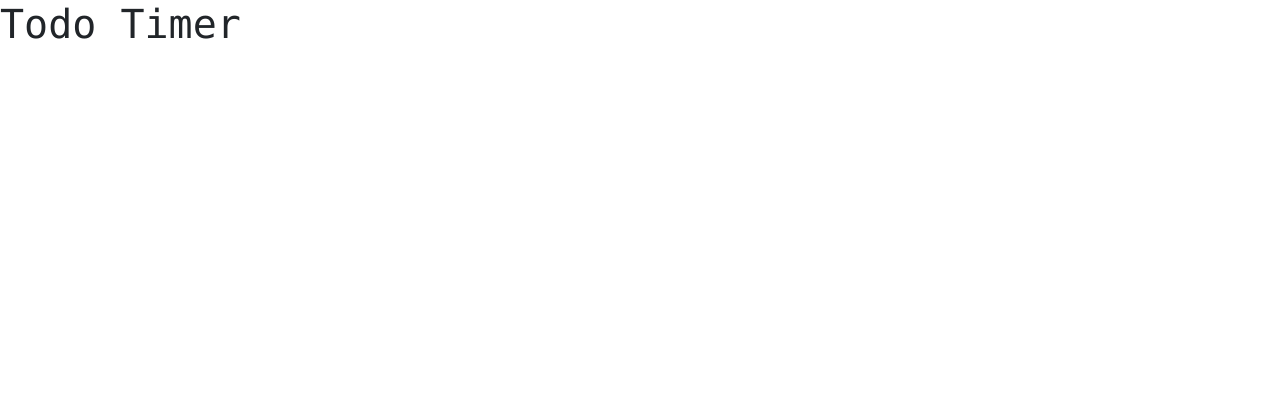
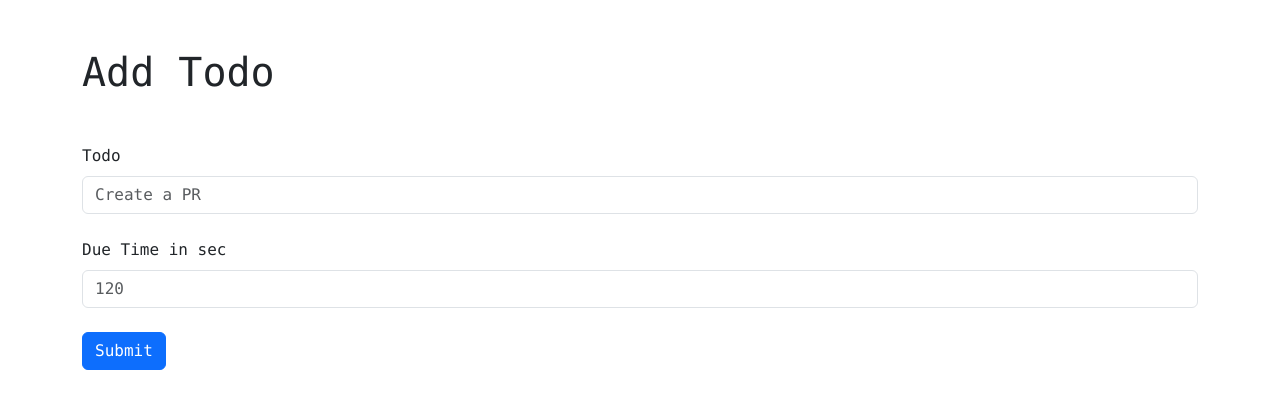
Before and after one commit to faiyazkhan024/sandbox, a React (Vite) app: page / in a window 1280 px wide. Shown: the top 408 px of the page. Built offline with nearby package versions, Linux system fonts and the light colour scheme.

Commit message:
Add AddTodo.tsx

```diff
--- a/index.html
+++ b/index.html
@@ -7,7 +7,7 @@
     <title>Todo Timer</title>
   </head>
   <body>
-    <div id="root"></div>
+    <div id="root" class="container"></div>
     <script type="module" src="/src/main.tsx"></script>
   </body>
 </html>
--- a/src/App.tsx
+++ b/src/App.tsx
@@ -1,7 +1,12 @@
 import { FC } from "react";
+import { AddTodo } from "./components/AddTodo";
 
 const App: FC = () => {
-  return <h1>Todo Timer</h1>;
+  return (
+    <>
+      <AddTodo />
+    </>
+  );
 };
 
 export default App;
--- /dev/null
+++ b/src/components/AddTodo.tsx
@@ -0,0 +1,28 @@
+import { FC, FormEvent } from "react";
+import { Button, Form } from "react-bootstrap";
+
+export const AddTodo: FC = () => {
+  const submitHandler = (event: FormEvent) => {
+    event.preventDefault();
+    const target = event.target as HTMLFormElement;
+    if (target.todo.value.trim() === "") return (target.todo.value = "");
+    target.reset();
+  };
+
+  return (
+    <Form className="py-5" onSubmit={submitHandler}>
+      <h1 className="mb-5">Add Todo</h1>
+      <Form.Group className="mb-4" controlId="todo">
+        <Form.Label>Todo</Form.Label>
+        <Form.Control required type="text" placeholder="Create a PR" />
+      </Form.Group>
+      <Form.Group className="mb-4" controlId="expAt">
+        <Form.Label>Due Time in sec</Form.Label>
+        <Form.Control required type="number" placeholder="120" />
+      </Form.Group>
+      <Button variant="primary" type="submit">
+        Submit
+      </Button>
+    </Form>
+  );
+};
```
